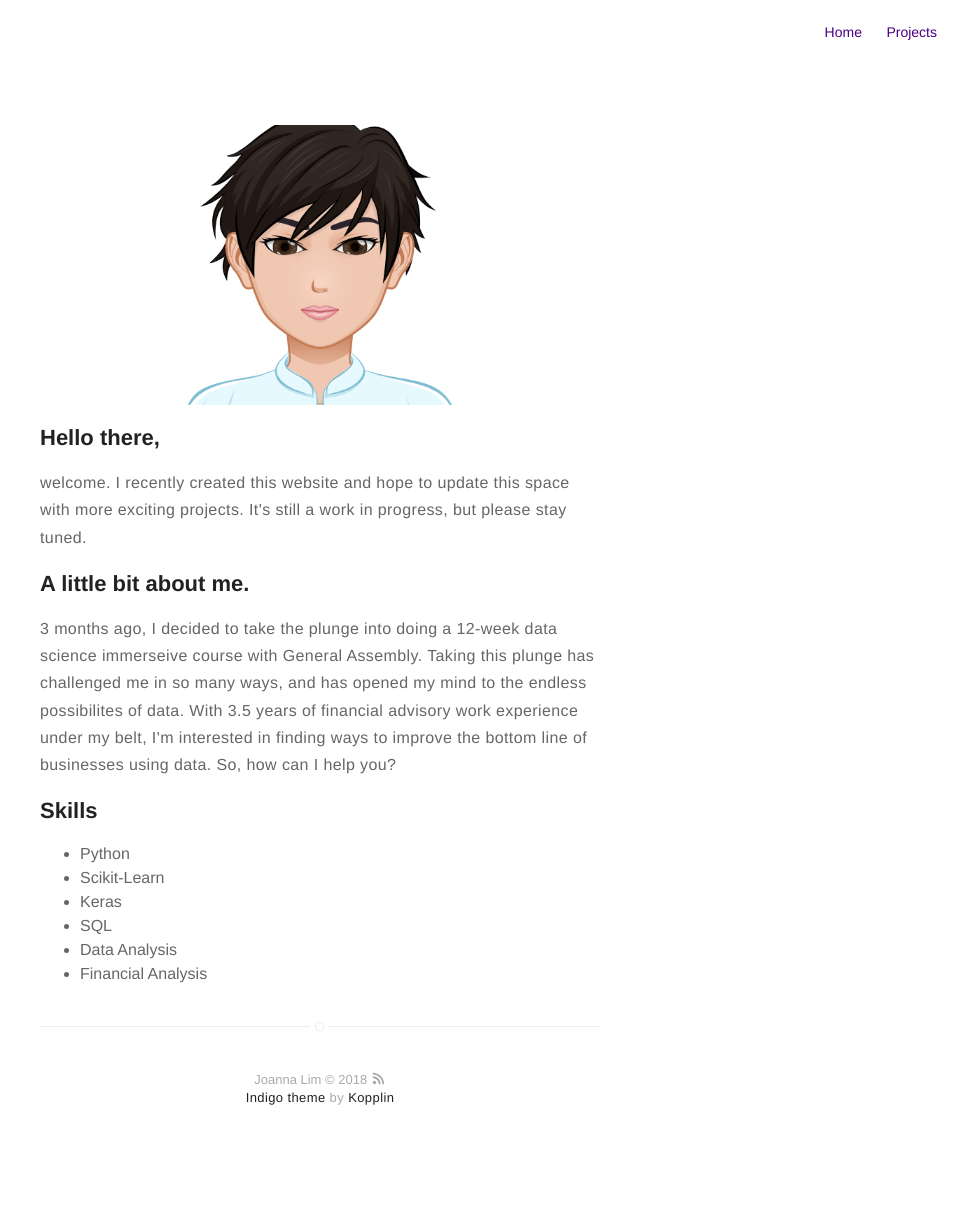
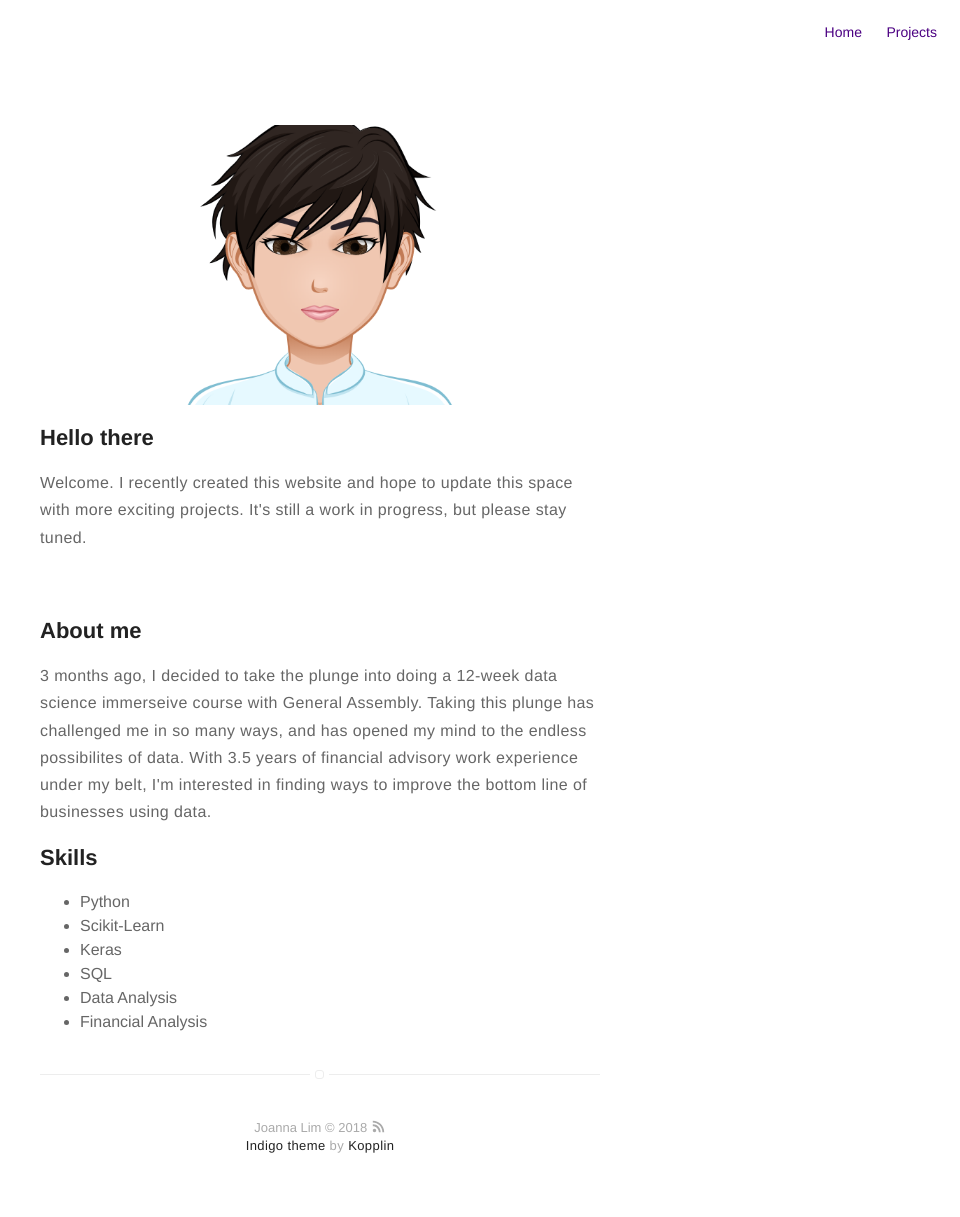
Before and after one commit to jnnlmn/jnnlmn.github.io, a Jekyll site: the page built from about.md, in a window 1280 px wide. Shown: the whole page, without its empty margins (320-1280 px from the left). Built offline with Jekyll 4.4.1, drawn with Linux system fonts in a browser that asks for light colours; before the commit the page ends 1170 px from its top, so only the background shows below that.

Commit message:
Update about.md

```diff
--- a/about.md
+++ b/about.md
@@ -4,11 +4,11 @@
 ---
 ![Profile Image]({{ site.url }}/{{ site.picture }})
 
-<h2>Hello there,</h2>
-<p>welcome. I recently created this website and hope to update this space with more exciting projects. It's still a work in progress, but please stay tuned.</p>
-
-<h2>A little bit about me.</h2>
-<p>3 months ago, I decided to take the plunge into doing a 12-week data science immerseive course with General Assembly. Taking this plunge has challenged me in so many ways, and has opened my mind to the endless possibilites of data. With 3.5 years of financial advisory work experience under my belt, I'm interested in finding ways to improve the bottom line of businesses using data. So, how can I help you?</p>
+<h2>Hello there</h2>
+<p>Welcome. I recently created this website and hope to update this space with more exciting projects. It's still a work in progress, but please stay tuned.</p>
+<br>
+<h2>About me</h2>
+<p>3 months ago, I decided to take the plunge into doing a 12-week data science immerseive course with General Assembly. Taking this plunge has challenged me in so many ways, and has opened my mind to the endless possibilites of data. With 3.5 years of financial advisory work experience under my belt, I'm interested in finding ways to improve the bottom line of businesses using data.</p>
 
 <h2>Skills</h2>
 
```
